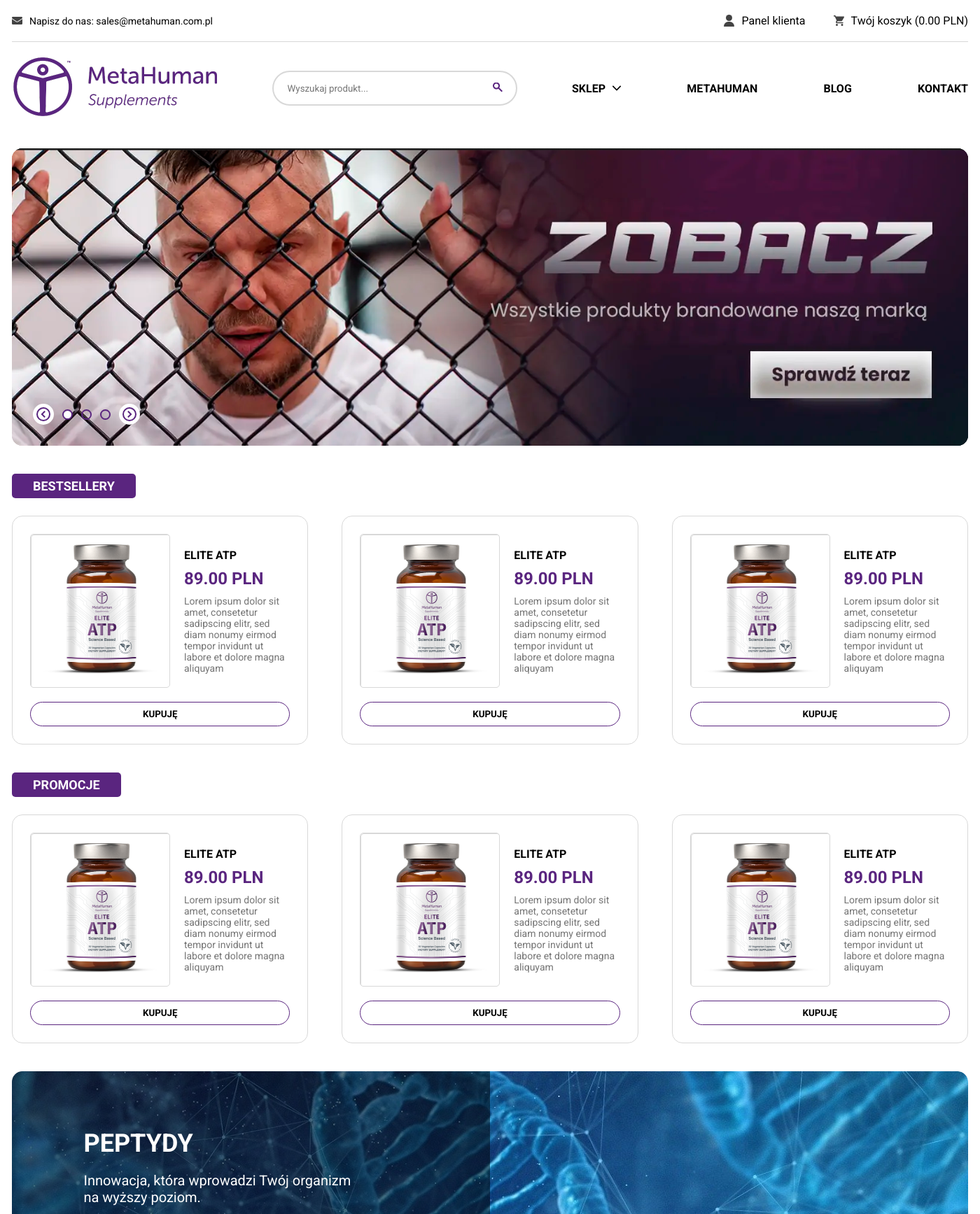
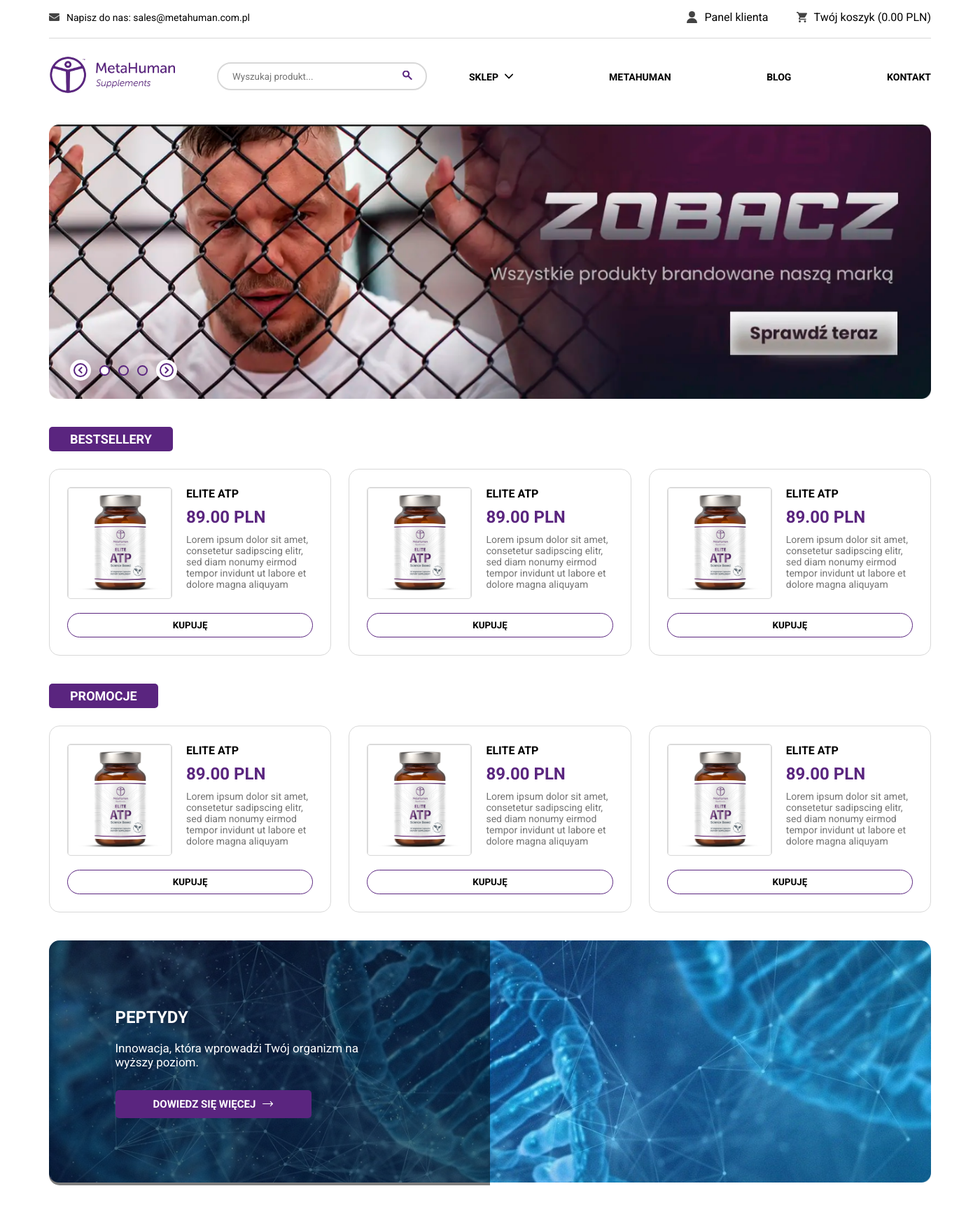
Before and after one commit to Sa1m0n31/metahuman, a PHP site: page / in a window 1400 px wide. Shown: the top 1735 px of the page at 70% size. Run offline with PHP 8.4, Linux system fonts and the light colour scheme.

Commit message:
Add homepage RWD for vw > 768px

```diff
--- a/index.html
+++ b/index.html
@@ -95,19 +95,19 @@
         </figure>
 
         <div class="slider__controls flex">
-            <button class="slider__controls__item slider__prev">
+            <button class="slider__controls__item slider__prev" onclick="prevSlide()">
                 <img class="img" src="./img/next.svg" alt="poprzedni" />
             </button>
-            <button class="slider__controls__item slider__controls__item--dot slider__controls__item--dot--0">
+            <button class="slider__controls__item slider__controls__item--dot slider__controls__item--dot--0" onclick="goToSlide(0)">
 
             </button>
-            <button class="slider__controls__item slider__controls__item--dot slider__controls__item--dot--1">
+            <button class="slider__controls__item slider__controls__item--dot slider__controls__item--dot--1" onclick="goToSlide(1)">
 
             </button>
-            <button class="slider__controls__item slider__controls__item--dot slider__controls__item--dot--2">
+            <button class="slider__controls__item slider__controls__item--dot slider__controls__item--dot--2" onclick="goToSlide(2)">
 
             </button>
-            <button class="slider__controls__item slider__next">
+            <button class="slider__controls__item slider__next" onclick="nextSlide()">
                 <img class="img" src="./img/next.svg" alt="nastepny" />
             </button>
         </div>
@@ -472,7 +472,7 @@
                 &copy; 2022 Meta Human
             </h6>
             <h6 class="footer__bottom__header">
-                Projekt i wykonanie: <a href="https://skylo.pl">skylo.pl</a>
+                Projekt i wykonanie: <a href="https://skylo.pl" target="_blank" rel="noreferrer">skylo.pl</a>
             </h6>
         </aside>
     </footer>
--- a/mobile.css
+++ b/mobile.css
@@ -0,0 +1,200 @@
+@media(max-width: 1600px) {
+    .w {
+        max-width: 90%;
+    }
+
+    .slider__controls {
+        bottom: unset;
+        top: 24vw;
+    }
+
+    .slider {
+        height: 28vw;
+    }
+
+    .product {
+        width: 32%;
+    }
+}
+
+@media(max-width: 1400px) {
+    .topHeader__logoWrapper {
+        width: 180px;
+    }
+
+    .topHeader__search {
+        width: 300px;
+    }
+
+    .topHeader__search .input {
+        height: 40px;
+        border-radius: 40px;
+    }
+
+    .topHeader__menu {
+        width: calc(100% - 600px);
+    }
+
+    .topHeader__menu__item__link {
+        font-size: 14px;
+    }
+
+    .product__imgWrapper {
+        width: 150px;
+        height: 160px;
+    }
+
+    .product__right {
+        width: calc(100% - 170px);
+    }
+
+    .bigImage__header {
+        font-size: 24px;
+    }
+
+    .bigImage__subheader {
+        font-size: 17px;
+    }
+
+    .bigImage__btn {
+        font-size: 15px;
+    }
+
+    .icons__item__imgWrapper {
+        width: 100px;
+        height: 100px;
+    }
+
+    .icons__item__header {
+        font-size: 17px;
+    }
+}
+
+@media(max-width: 1200px) {
+    .topBar__link {
+        font-size: 14px;
+    }
+
+    .topHeader__menu {
+        width: calc(100% - 550px);
+    }
+
+    .slider__controls {
+        top: 23vw;
+    }
+
+    .slider__prev, .slider__next {
+        width: 20px;
+        height: 20px;
+    }
+
+    .slider__prev .img, .slider__next .img {
+        width: 12px;
+        height: 12px;
+    }
+
+    .slider__controls__item--dot {
+        width: 12px;
+        height: 12px;
+    }
+
+    .section .product:last-of-type {
+        display: none;
+    }
+
+    .section .product {
+        width: 48%;
+    }
+
+    .bigImage__content {
+        width: 75%;
+    }
+
+    .bigImage__subheader {
+        width: 60%;
+    }
+
+    .footer__col:first-of-type {
+        flex-basis: 100%;
+    }
+
+    .footer__col:nth-of-type(2),
+    .footer__col:nth-of-type(3),
+    .footer__col:nth-of-type(4),
+    .footer__col:last-of-type {
+        flex-basis: 48%;
+    }
+
+    .footer__col {
+        display: flex;
+        flex-direction: column;
+        justify-content: center;
+        align-items: center;
+        margin-bottom: 45px;
+    }
+
+    .footer__col__text {
+        text-align: center;
+    }
+}
+
+@media(max-width: 996px) {
+    .topHeader__search {
+        display: none;
+    }
+
+    .topHeader__menu {
+        width: calc(100% - 300px);
+    }
+
+    .section .product:last-of-type {
+        display: block;
+    }
+
+    .section .product {
+        width: 100%;
+        margin-bottom: 25px;
+    }
+
+    .icons__item {
+        width: 48%;
+        margin-bottom: 30px;
+    }
+}
+
+@media(max-width: 776px) {
+    .icons__item {
+        width: 100%;
+    }
+
+    .section__header--plain {
+        text-align: center;
+    }
+}
+
+@media(max-width: 576px) {
+    .footer .footer__col {
+        flex-basis: 100%;
+        margin-bottom: 25px;
+    }
+
+    .socialMedia:last-of-type {
+        margin-right: 0;
+    }
+
+    .footer__col__paymentMethods {
+        max-width: 90%;
+    }
+
+    .footer__col__header {
+        font-size: 15px;
+    }
+
+    .footer__col__header--socialMedia {
+        margin-top: 0;
+    }
+
+    .footer__col__link {
+        margin: 3px 0;
+    }
+}
--- a/style.css
+++ b/style.css
@@ -38,12 +38,25 @@
     display: flex;
     justify-content: space-between;
     align-items: center;
+    flex-wrap: wrap;
+}
+
+.img {
+    width: 100%;
+    height: auto;
 }
 
 .topBar {
+    position: fixed;
+    top: 0;
+    left: 50%;
+    transform: translateX(-50%);
+    padding-top: 15px;
     padding-bottom: 20px;
     margin-bottom: 20px;
     border-bottom: 1px solid #D8D8D8;
+    background: #fff;
+    z-index: 5;
 }
 
 .topBar__right {
@@ -72,6 +85,12 @@
 
 .topBar__link:hover {
     opacity: .8;
+}
+
+.topHeader {
+    margin-top: 60px;
+    z-index: 4;
+    position: relative;
 }
 
 .topHeader__logoWrapper {
@@ -106,6 +125,11 @@
     border: 2px solid #D8D8D8;
     outline: none;
     padding: 5px 20px;
+    transition: .2s all;
+}
+
+.input:focus {
+    border-color: #5A257F;
 }
 
 .topHeader__search .input {
@@ -194,8 +218,16 @@
     position: absolute;
     top: 0;
     left: 0;
-    width: 300px;
+    width: 100%;
     height: auto;
+    z-index: -1;
+    opacity: 0;
+    transition: .4s all;
+}
+
+.slider__item--0 {
+    opacity: 1;
+    z-index: 3;
 }
 
 .slider__controls {
@@ -270,6 +302,10 @@
 
 .product:hover {
     border-color: rgba(90, 37, 127, .7);
+}
+
+.product > .flex {
+    align-items: flex-start;
 }
 
 .product__imgWrapper {
@@ -354,6 +390,9 @@
     background: rgba(0, 0, 0, .5);
     border-top-left-radius: 15px;
     border-bottom-left-radius: 15px;
+    display: flex;
+    justify-content: center;
+    flex-direction: column;
 }
 
 .bigImage__content * {
@@ -366,7 +405,6 @@
 
 .bigImage__header {
     font-size: 36px;
-    margin-top: 12%;
 }
 
 .bigImage__subheader {
@@ -509,6 +547,7 @@
 
 .footer__col__logoWrapper {
     width: 160px;
+    display: block;
 }
 
 .footer__col__logoWrapper .img {
@@ -549,6 +588,11 @@
     display: block;
 }
 
+.footer__bottom a:hover,
+.footer__col__link:hover {
+    opacity: .8;
+}
+
 .footer__col__text > span {
     display: block;
 }
@@ -564,6 +608,11 @@
 .socialMedia {
     width: 20px;
     margin-right: 20px;
+    opacity: .8;
+}
+
+.socialMedia:hover {
+    opacity: 1;
 }
 
 .socialMediaWrapper {
```
Also changed, not shown: main.js (+47 -0 lines).
